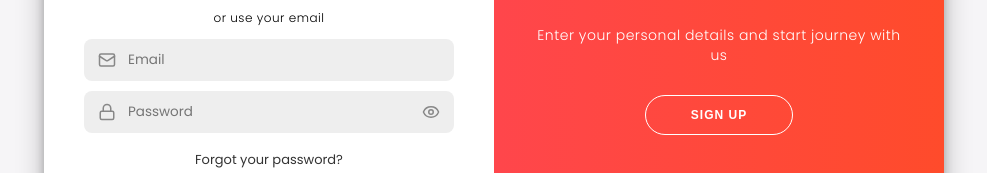
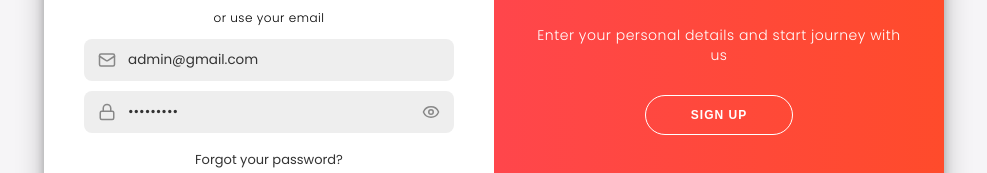
Before and after one commit to Azkaazeem/MERN_FINAL_HACKATHON_2026, a React app in the folder FRONTEND/: page /login in a window 1280 px wide. Shown: the part 358-531 px from the top of the page, without its empty margins (146-1133 px from the left). Built offline with nearby package versions, Linux system fonts and the light colour scheme; the HTML template or start-up script is replaced by a standard one.

Commit message:
Pre-fill admin credentials in login form by default

```diff
--- a/FRONTEND/src/pages/Authentication/Authentication.jsx
+++ b/FRONTEND/src/pages/Authentication/Authentication.jsx
@@ -29,10 +29,10 @@ const Authentication = ({ defaultIsSignUp = false }) => {
   const [showSignupPassword, setShowSignupPassword] = useState(false);
   const [showSignupConfirmPassword, setShowSignupConfirmPassword] = useState(false);
 
-  // --- Form States ---
+  // --- Form States (Pre-filled with Demo Admin Credentials) ---
   const [loginData, setLoginData] = useState({
-    email: '',
-    password: ''
+    email: 'admin@gmail.com',
+    password: 'admin123@'
   });
 
   const [signupData, setSignupData] = useState({
```
